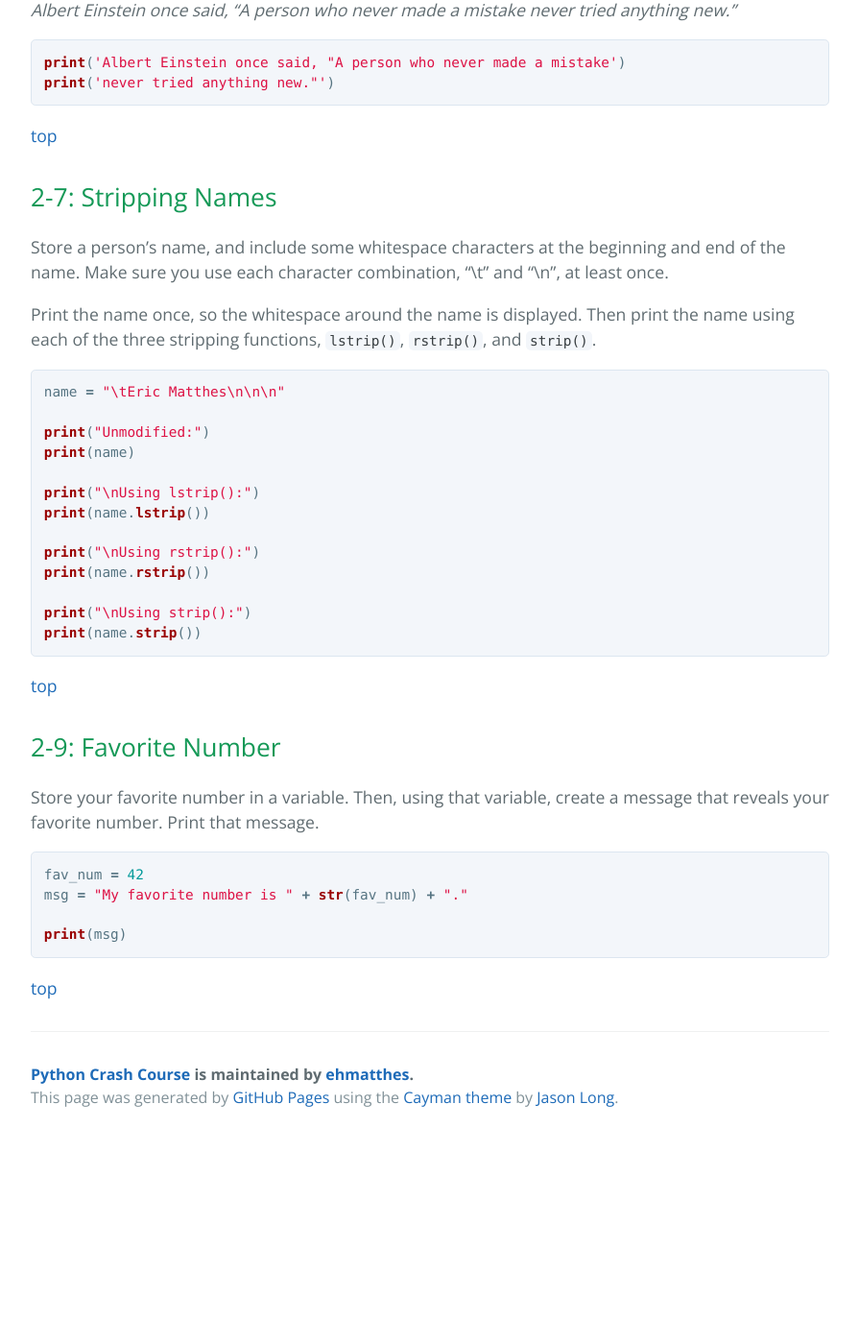
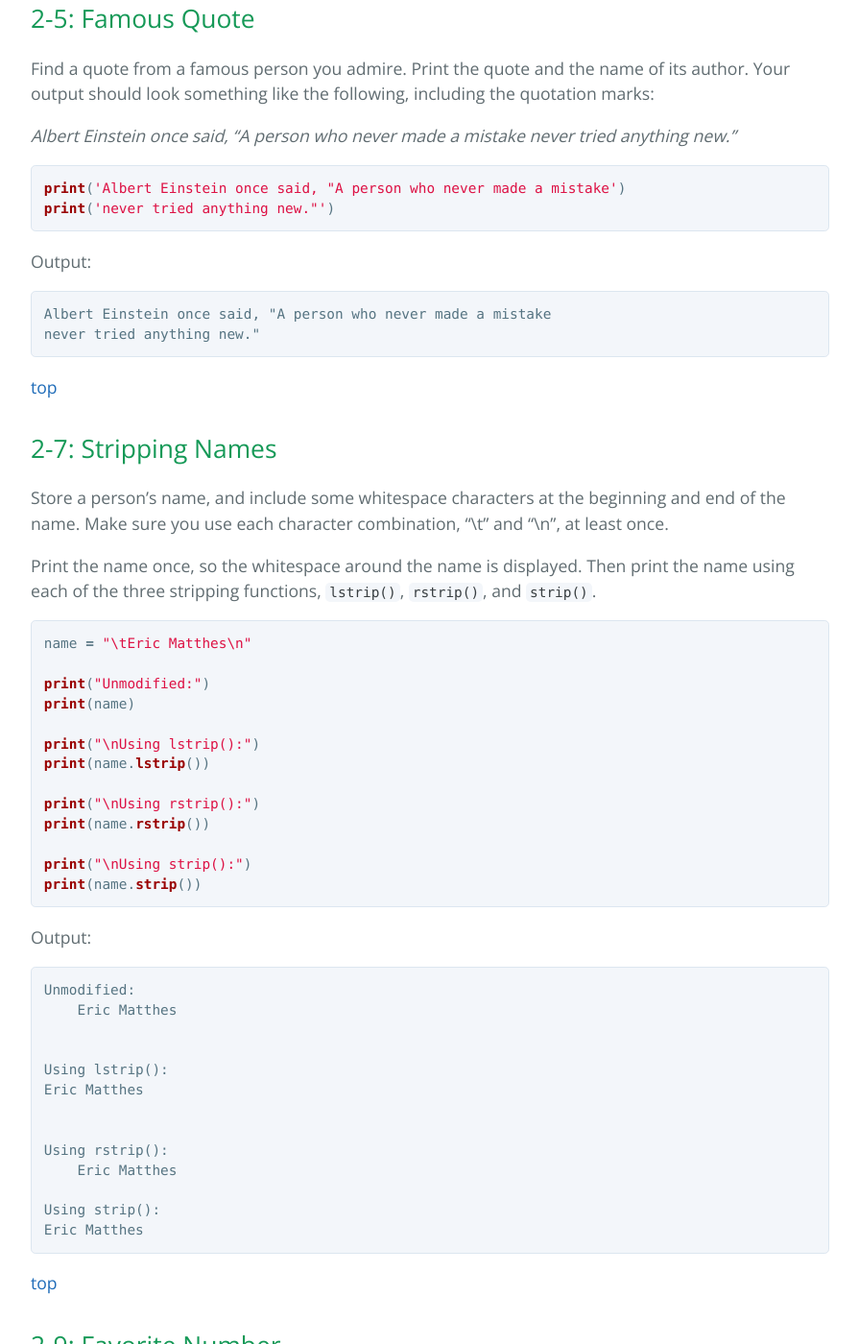
Before and after one commit to ehmatthes/pcc, a Jekyll site: the page built from solutions/chapter_2.md, in a window 1280 px wide and 1400 px high, scrolled down 906 px. Shown: the whole window at 96% size, without its empty margins (192-1087 px from the left). Built offline with Jekyll 4.4.1, drawn with Linux system fonts in a browser that asks for light colours; before the commit the page ends 2093 px from its top, so only the background shows below that; some of the changed text lies outside the part shown.

Commit message:
Added output to chapter 2.

````diff
--- a/solutions/chapter_2.md
+++ b/solutions/chapter_2.md
@@ -23,6 +23,13 @@ msg = "It's really satisfying!"
 print(msg)
 ```
 
+Output:
+
+```
+I love learning to use Python.
+It's really satisfying!
+```
+
 [top](#)
 
 2-5: Famous Quote
@@ -37,6 +44,13 @@ print('Albert Einstein once said, "A person who never made a mistake')
 print('never tried anything new."')
 ```
 
+Output:
+
+```
+Albert Einstein once said, "A person who never made a mistake
+never tried anything new."
+```
+
 [top](#)
 
 2-7: Stripping Names
@@ -47,7 +61,7 @@ Store a person's name, and include some whitespace characters at the beginning a
 Print the name once, so the whitespace around the name is displayed. Then print the name using each of the three stripping functions, `lstrip()`, `rstrip()`, and `strip()`.
 
 ```python
-name = "\tEric Matthes\n\n\n"
+name = "\tEric Matthes\n"
 
 print("Unmodified:")
 print(name)
@@ -60,6 +74,24 @@ print(name.rstrip())
 
 print("\nUsing strip():")
 print(name.strip())
+```
+
+Output:
+
+```
+Unmodified:
+    Eric Matthes
+
+
+Using lstrip():
+Eric Matthes
+
+
+Using rstrip():
+    Eric Matthes
+
+Using strip():
+Eric Matthes
 ```
 
 [top](#)
@@ -76,4 +108,10 @@ msg = "My favorite number is " + str(fav_num) + "."
 print(msg)
 ```
 
+Output:
+
+```
+My favorite number is 42.
+```
+
 [top](#)
````
